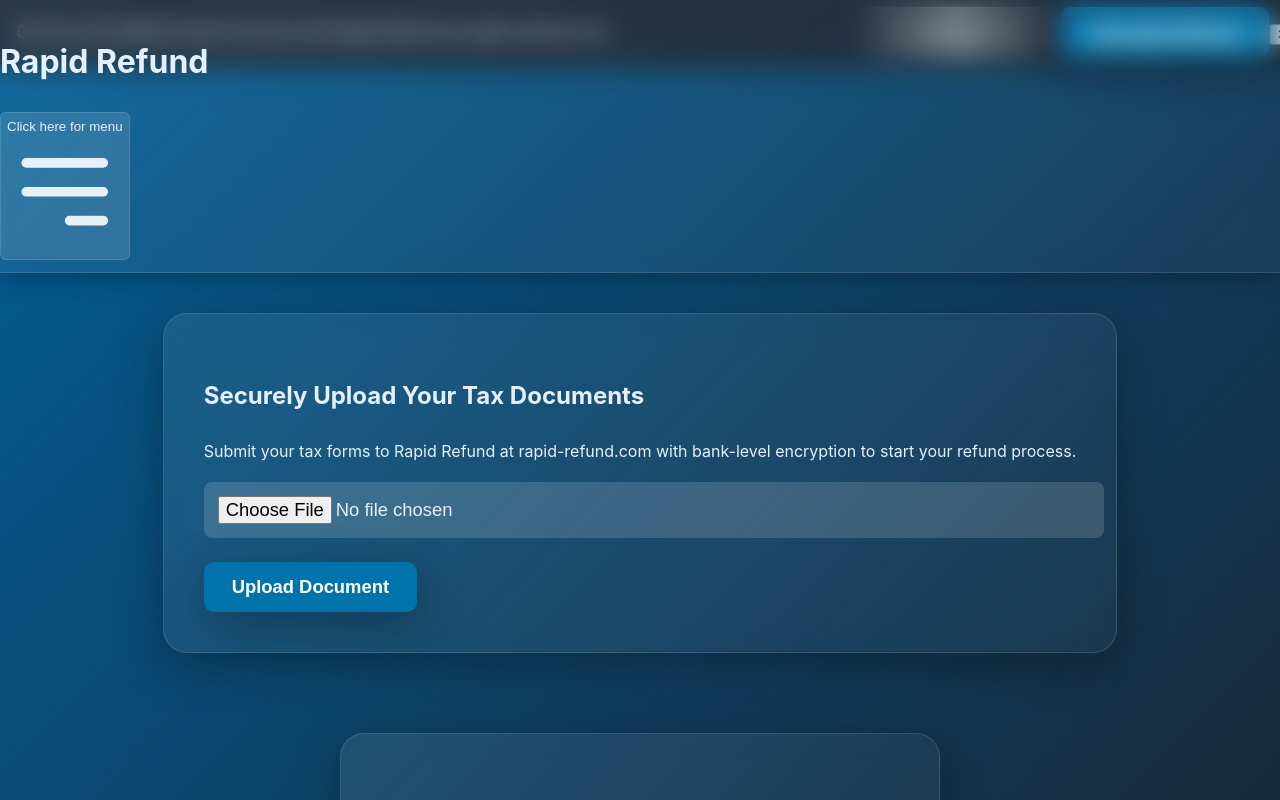
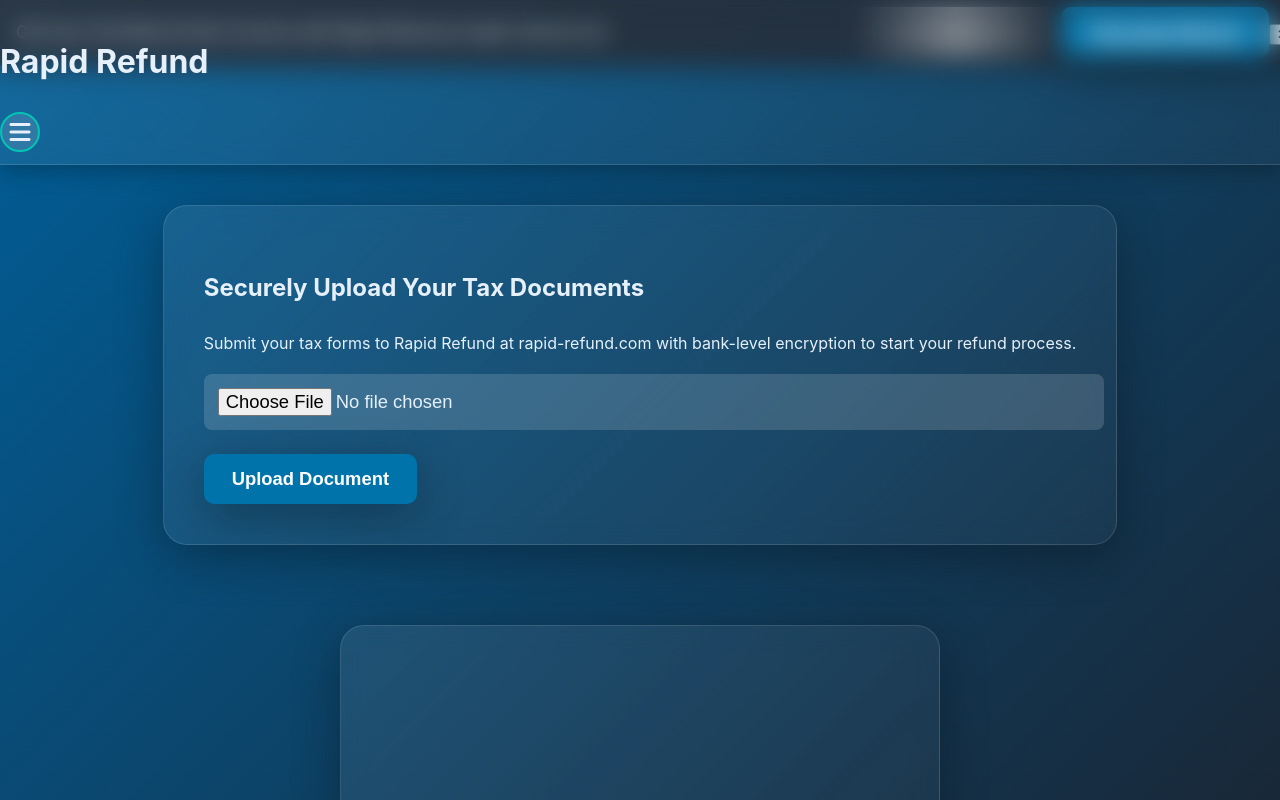
Before and after one commit to ZZachWWins/rr, a React (Create React App) app in the folder frontend/: page /upload in a window 1280 px wide. Shown: the top 800 px of the page. Built offline with nearby package versions, Linux system fonts and the light colour scheme.

Commit message:
new updates

```diff
--- a/frontend/src/App.css
+++ b/frontend/src/App.css
@@ -128,19 +128,36 @@
   background: rgba(255, 255, 255, 0.12);
 }
 
-/* Toggle Button */
-.toggle-btn {
+/* Menu Button (Replaces Toggle Button) */
+.menu-btn {
   color: var(--light-text);
   background: rgba(255, 255, 255, 0.12);
-  border: 1px solid var(--glass-border);
-  border-radius: 6px;
-  padding: 6px;
-  transition: var(--transition);
+  border: 2px solid var(--accent-teal);
+  border-radius: 50%;
+  width: 40px;
+  height: 40px;
+  display: flex;
+  align-items: center;
+  justify-content: center;
+  font-size: 1.5rem;
+  cursor: pointer;
+  transition: var(--transition), transform 0.5s ease;
 }
 
-.toggle-btn:hover {
-  background: rgba(255, 255, 255, 0.2);
-  transform: scale(1.1);
+.menu-btn:hover {
+  background: var(--accent-teal);
+  color: var(--dark-bg);
+  border-color: var(--accent-gold);
+  box-shadow: 0 0 12px rgba(0, 196, 180, 0.5);
+  transform: scale(1.1) rotate(90deg);
+}
+
+.menu-btn i {
+  transition: transform 0.5s ease;
+}
+
+.menu-btn i.fa-times {
+  transform: rotate(180deg);
 }
 
 /* Hero Section */
@@ -164,7 +181,7 @@
   background-clip: text;
   color: transparent;
   line-height: 1.3;
-  text-shadow: 2px 2px 4px rgba(0, 0, 0, 0.3); /* Simplified for Safari */
+  text-shadow: 2px 2px 4px rgba(0, 0, 0, 0.3);
 }
 
 .hero p {
@@ -192,7 +209,7 @@
 
 /* CTA Button */
 .cta-btn {
-  background: #0073aa; /* Fallback */
+  background: #0073aa;
   background: var(--cta-blue);
   color: #FFFFFF;
   border: none;
@@ -234,7 +251,7 @@
 }
 
 .cta-btn.secondary {
-  background: rgba(255, 255, 255, 0.08); /* Fallback */
+  background: rgba(255, 255, 255, 0.08);
   background: var(--glass-bg);
   color: var(--light-text);
   border: 1px solid var(--glass-border);
@@ -286,7 +303,7 @@
   top: 0;
   left: 0;
   height: 100%;
-  background: #00c4b4; /* Fallback */
+  background: #00c4b4;
   background: linear-gradient(90deg, var(--accent-teal), var(--accent-gold));
   transition: width 1.2s ease-out;
 }
@@ -314,7 +331,7 @@
 footer {
   text-align: center;
   padding: 48px 20px;
-  background: rgba(0, 95, 153, 0.3); /* Fallback */
+  background: rgba(0, 95, 153, 0.3);
   background: linear-gradient(180deg, transparent, rgba(0, 95, 153, 0.3));
   margin-top: auto;
 }
@@ -389,7 +406,7 @@
 /* Contact Form */
 .contact-container {
   min-height: 100vh;
-  background: #005f99; /* Fallback */
+  background: #005f99;
   background: linear-gradient(135deg, var(--primary-blue), var(--dark-bg));
   color: var(--light-text);
   font-family: var(--font-body);
@@ -403,7 +420,7 @@
 .form-wrapper,
 .confirmation,
 .contact-footer {
-  background: rgba(255, 255, 255, 0.08); /* Fallback */
+  background: rgba(255, 255, 255, 0.08);
   background: var(--glass-bg);
   backdrop-filter: blur(12px);
   -webkit-backdrop-filter: blur(12px);
--- a/frontend/src/components/Header.js
+++ b/frontend/src/components/Header.js
@@ -32,16 +32,18 @@
             ],
           })}
         </script>
+        <link rel="stylesheet" href="https://cdnjs.cloudflare.com/ajax/libs/font-awesome/6.5.1/css/all.min.css" />
       </Helmet>
       <header className="sticky-header">
-        <div className="flex justify-between items-center max-w-6xl mx-auto px-2 py-1">
-          <h1 className="text-sm font-bold text-white drop-shadow-md">Rapid Refund</h1>
+        <div className="flex justify-between items-center max-w-6xl mx-auto px-4 py-2">
+          <h1 className="text-lg font-bold text-white drop-shadow-md">Rapid Refund</h1>
           <div className="md:hidden">
-            <button onClick={() => setIsOpen(!isOpen)} className="toggle-btn">
-              <span className="sr-only">{isOpen ? "Click here to close menu" : "Click here for menu"}</span>
-              <svg className="w-.25 h-.25" fill="none" stroke="currentColor" viewBox="0 0 24 24">
-                <path strokeLinecap="round" strokeLinejoin="round" strokeWidth="2" d={isOpen ? "M6 18L18 6M6 6l12 12" : "M4 6h16M4 12h16m-7 6h7"} />
-              </svg>
+            <button
+              onClick={() => setIsOpen(!isOpen)}
+              className="menu-btn"
+              aria-label={isOpen ? "Close menu" : "Open menu"}
+            >
+              <i className={isOpen ? "fas fa-times" : "fas fa-bars"}></i>
             </button>
           </div>
           <nav className={`nav-menu ${isOpen ? 'nav-open' : 'nav-closed'} md:nav-open`}>
```
